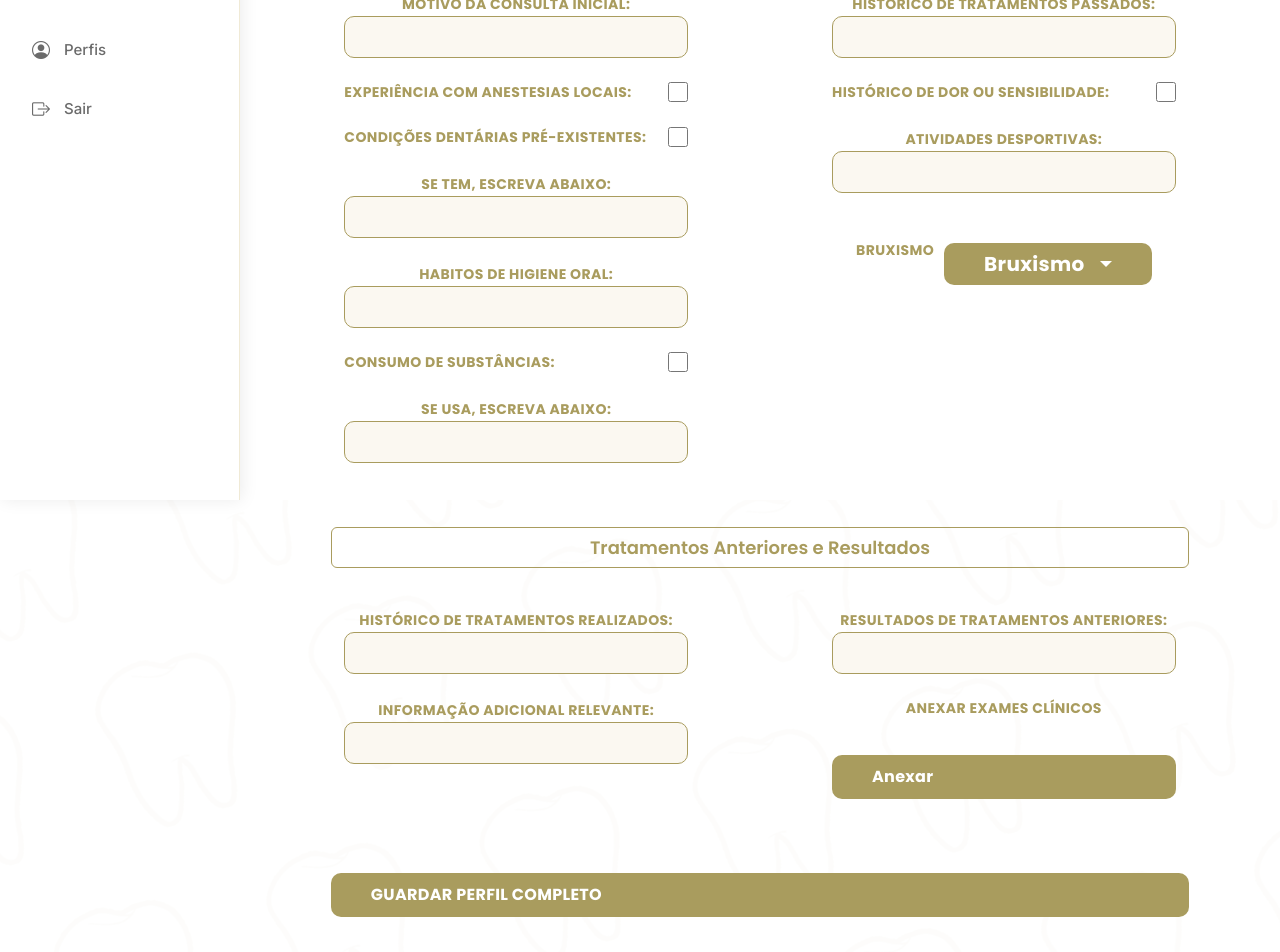
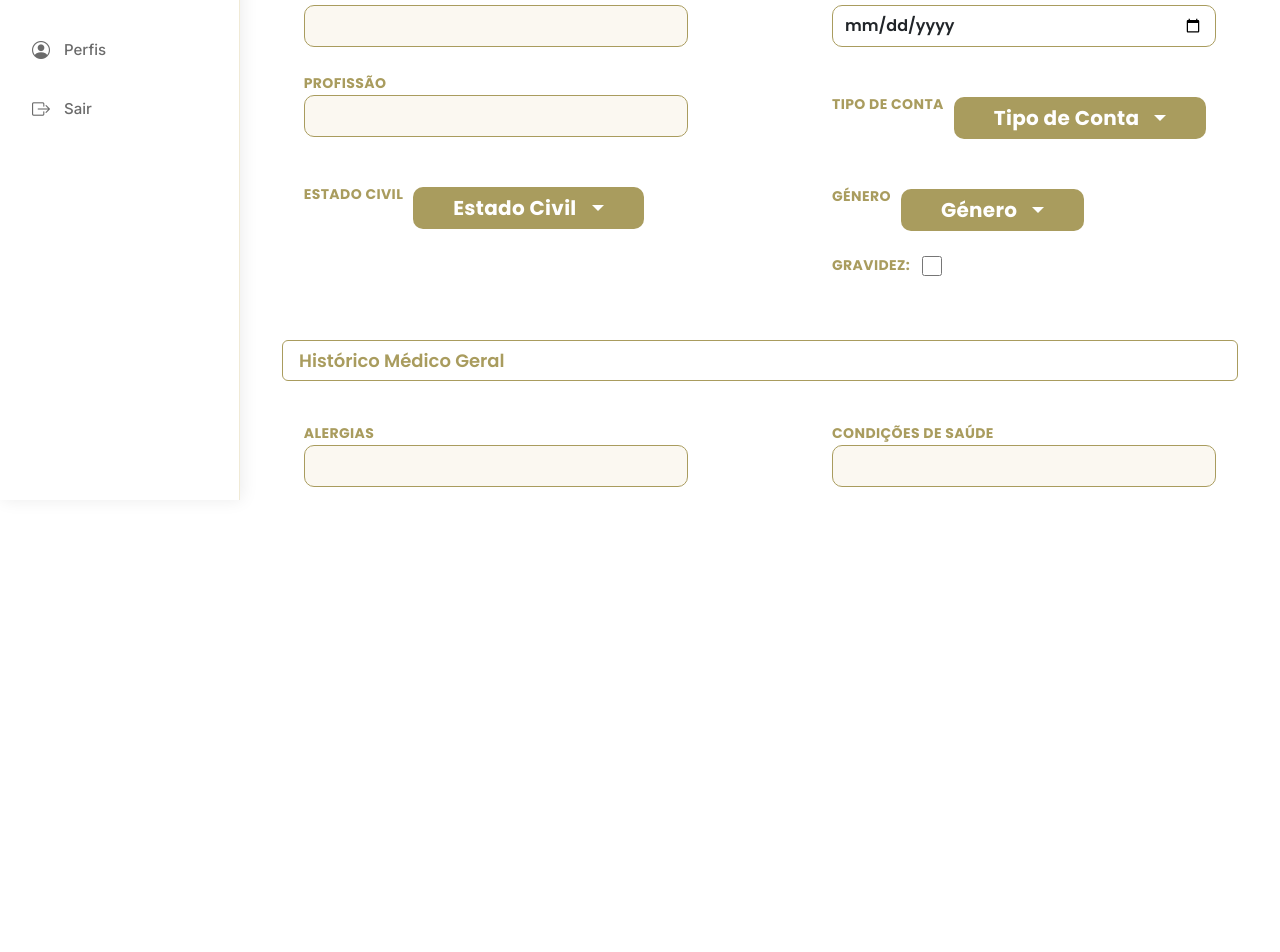
Before and after one commit to Joao-Pedro-Al/PI4_Web_Grupo5_2025-26, a React (Vite) app in the folder frontend/: page /backoffice/criarperfil in a window 1280 px wide. Shown: the part 300-1252 px from the top of the page. After the commit the page ends 800 px from the top, so only its background shows below. Built offline with nearby package versions, Linux system fonts and the light colour scheme; sample sign-in values are in the browser's storage.

Commit message:
alteracoes feitas a criar perfil

```diff
--- a/frontend/src/style.css
+++ b/frontend/src/style.css
@@ -167,9 +167,14 @@ body {
    ========================================= */
 .content {
   margin-left: 240px;
-  padding: 30px;
+  padding: 30px 30px 40px;
   width: calc(100% - 240px);
   min-height: calc(100vh - 60px);
+  height: calc(100vh - 60px);
+  overflow-y: auto;
+  overflow-x: hidden;
+  -webkit-overflow-scrolling: touch;
+  position: relative;
   /* Fundo branco semitransparente — deixa fundo dos dentes visível */
   background-color: rgba(255, 255, 255, 0.92);
   display: flex;
--- a/frontend/src/view/Criarperfil.jsx
+++ b/frontend/src/view/Criarperfil.jsx
@@ -56,8 +56,10 @@ const InputField = ({ label, type = "text", value, onChange }) => (
 );
 
 const CheckboxField = ({ label, checked, onChange }) => (
-  <div className="d-flex align-items-center justify-content-between mb-4">
-    <label style={{ color: "#A99C5E", fontSize: "14px", marginRight: "10px" }}>{label}</label>
+  <div className="d-flex align-items-center mb-4" style={{ gap: "8px" }}>
+    <label style={{ color: "#A99C5E", fontSize: "14px", cursor: "pointer", margin: 0 }}>
+      {label}
+    </label>
     <input
       type="checkbox"
       checked={checked}
@@ -67,32 +69,38 @@ const CheckboxField = ({ label, checked, onChange }) => (
         height: "20px",
         accentColor: "#A99C5E",
         cursor: "pointer",
-        border: "1.5px solid #A99C5E"
+        border: "1.5px solid #A99C5E",
+        marginLeft: "4px"
       }}
     />
   </div>
 );
 
-const GoldenButton = ({ label, onClick, type = "button" }) => (
-  <button
-    type={type}
-    onClick={onClick}
-    className="btn shadow-none text-white"
-    style={{
+const GoldenButton = ({ label, onClick, type = "button", style: styleOverride = {}, className = "" }) => {
+  const baseStyle = {
     backgroundColor: "#A99C5E",
     borderRadius: "10px",
     padding: "10px 40px",
     fontSize: "16px",
     fontFamily: "Poppins",
     border: "none",
-      transition: "0.3s opacity"
-    }}
+    transition: "0.3s opacity",
+    color: "white",
+    display: "inline-block",
+  };
+  return (
+    <button
+      type={type}
+      onClick={onClick}
+      className={`btn shadow-none text-white ${className}`}
+      style={{ ...baseStyle, ...styleOverride }}
       onMouseOver={(e) => (e.target.style.opacity = "0.8")}
       onMouseOut={(e) => (e.target.style.opacity = "1")}
     >
       {label}
     </button>
   );
+};
 
 /* =======================
    COMPONENTE PRINCIPAL
@@ -162,8 +170,8 @@ function Criarperfil() {
   };
 
   return (
-    <div className="container py-5" style={{ fontFamily: "Poppins" }}>
-      <div style={{ maxWidth: "1100px", margin: "0 auto" }}>
+    <div className="container-fluid" style={{ fontFamily: "Poppins", paddingTop: "20px", paddingBottom: "40px" }}>
+      <div style={{ maxWidth: "1100px", width: "100%", margin: "0 auto" }}>
 
         <div style={{ ...titleBarStyle, marginTop: 0 }}>Identificação Pessoal</div>
         <div className="row justify-content-center" style={{ columnGap: "120px" }}>
@@ -252,15 +260,20 @@ function Criarperfil() {
           <div className="col-md-5">
             <InputField label="Resultados de tratamentos anteriores:" value={form.resultadosAnteriores} onChange={(e) => updateForm("resultadosAnteriores", e.target.value)} />
             <div className="mt-2 text-center">
-              <label style={{ color: "#A99C5E", fontSize: "14px", display: "block", marginBottom: "10px" }}>Anexar exames clínicos</label>
-              <GoldenButton label="Anexar" onClick={() => alert("Seletor de ficheiros")} />
+              <a
+                href="#"
+                onClick={(e) => { e.preventDefault(); alert("Seletor de ficheiros"); }}
+                style={{ color: "#0d6efd", textDecoration: "underline", fontWeight: 600, cursor: "pointer", fontSize: "15px" }}
+              >
+                Anexar exames clínicos
+              </a>
             </div>
           </div>
         </div>
 
         {/* BOTÃO DE SALVAR FINAL */}
         <div className="text-center mt-5 mb-5">
-          <GoldenButton label="GUARDAR PERFIL COMPLETO" onClick={handleSave} />
+          <GoldenButton label="GUARDAR PERFIL COMPLETO" onClick={handleSave} style={{ padding: "8px 14px", minWidth: "160px" }} />
         </div>
 
       </div>
```
Lines whose indentation alone changed are shown as unchanged.
